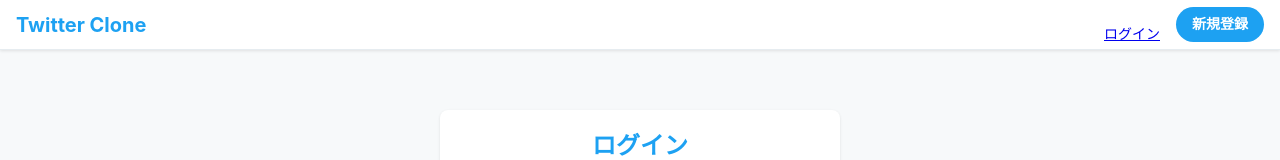
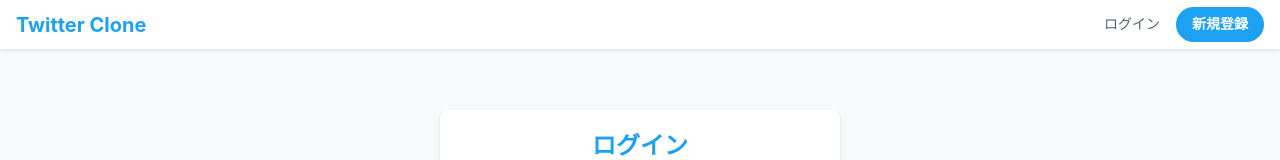
Before and after one commit to kskisb/twitter_clone, a React (Vite) app: page /login in a window 1280 px wide. Shown: the top 160 px of the page. Built offline with nearby package versions, Linux system fonts and the light colour scheme.

Commit message:
fix: cssのクラス名修正

```diff
--- a/src/components/Navbar.tsx
+++ b/src/components/Navbar.tsx
@@ -26,7 +26,7 @@
           </>
         ) : (
           <>
-            <Link to="/login" className="login-link">ログイン</Link>
+            <Link to="/login" className="nav-link">ログイン</Link>
             <Link to="/signup" className="nav-link signup">新規登録</Link>
           </>
         )}
```
